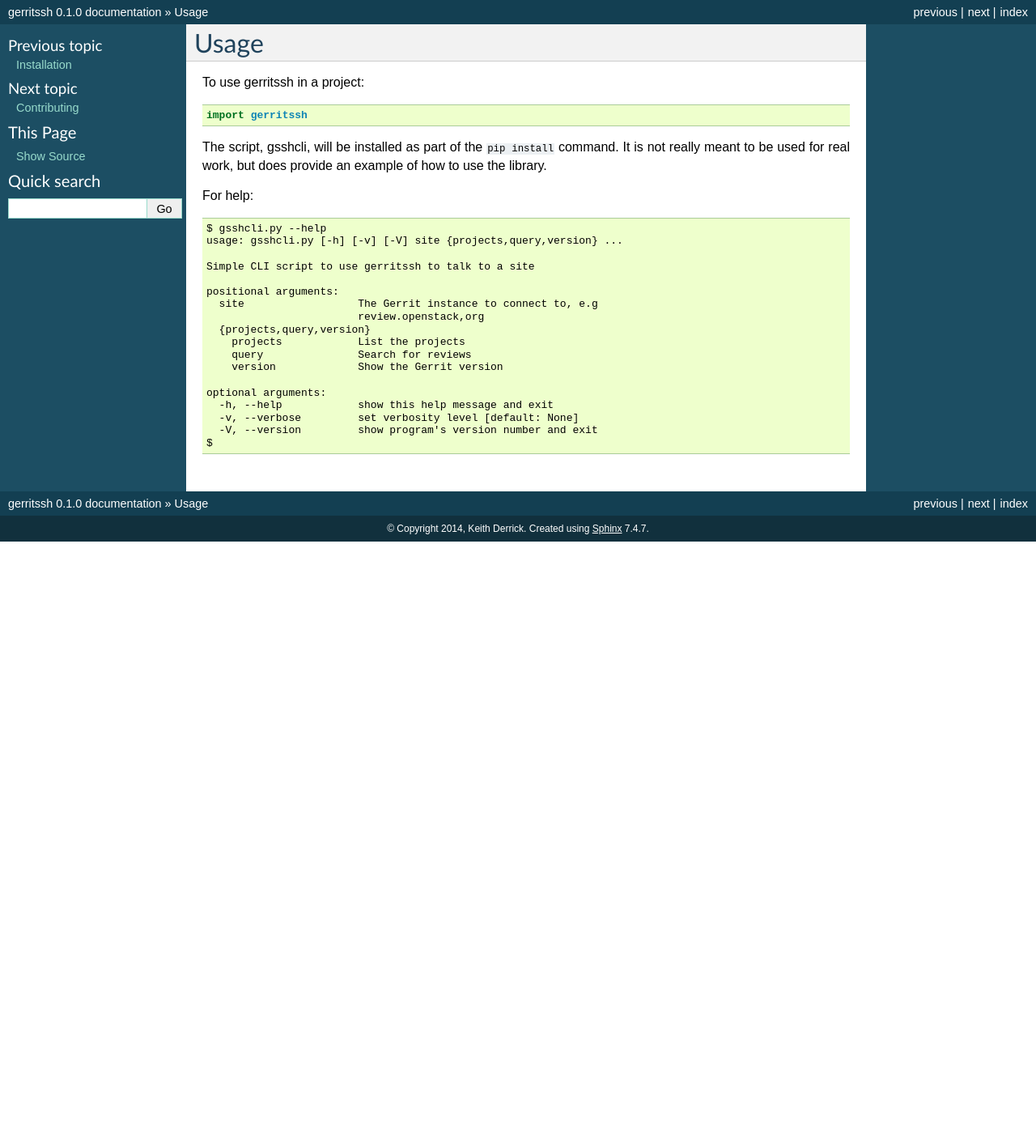
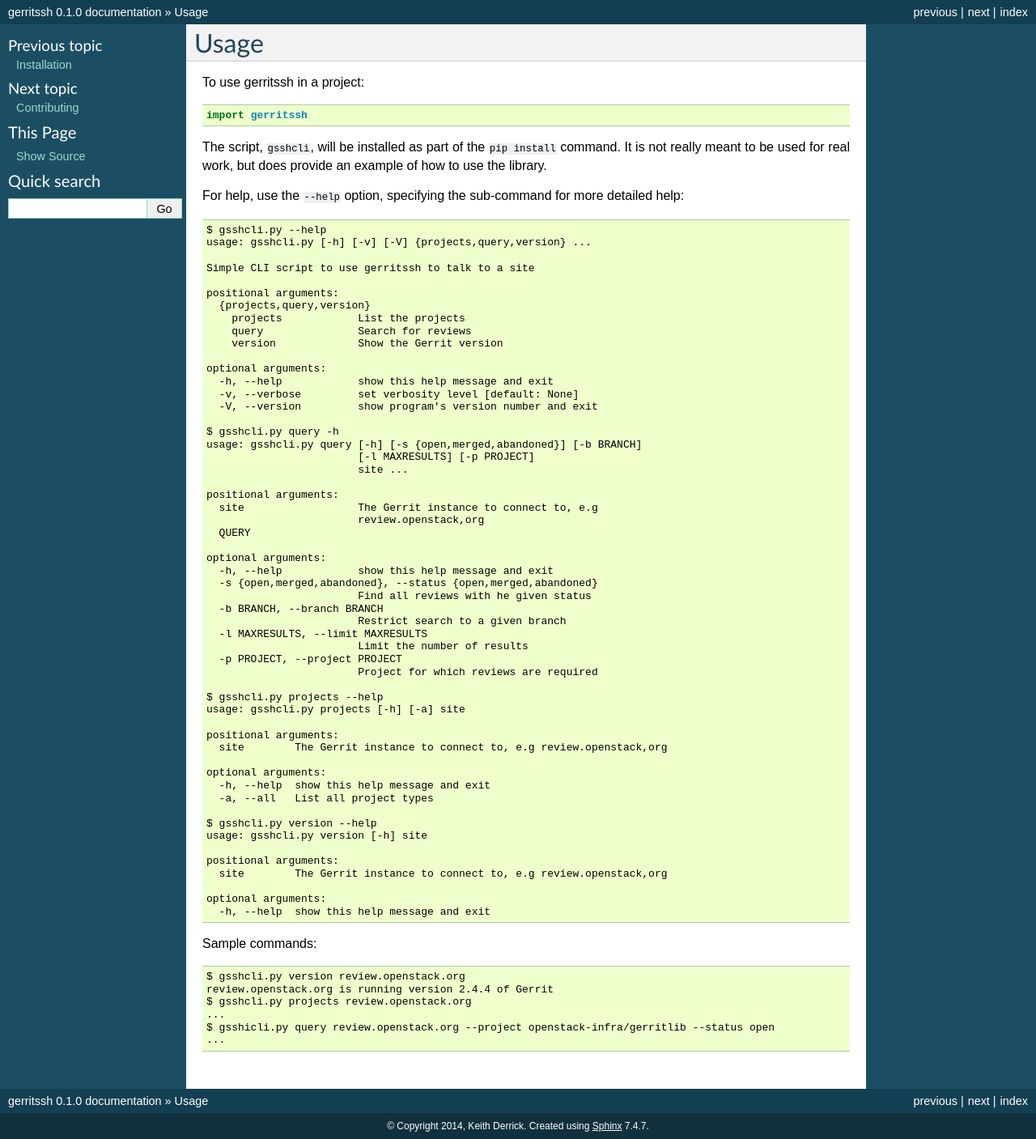
Before and after one commit to kdopen/gerritssh, a Sphinx documentation site: the page built from docs/usage.rst, in a window 1280 px wide. Shown: the whole page at 81% size. Built offline with Sphinx 7.4.7, drawn with Linux system fonts in a browser that asks for light colours; before the commit the page ends 900 px from its top, so only the background shows below that.

Commit message:
Add documentation for the example script

```diff
--- a/docs/usage.rst
+++ b/docs/usage.rst
@@ -6,20 +6,18 @@ To use gerritssh in a project::
 
 	import gerritssh
 
-The script, gsshcli, will be installed as part of the ``pip install`` command.
+The script, ``gsshcli``, will be installed as part of the ``pip install`` command.
 It is not really meant to be used for real work, but does provide an example
 of how to use the library.
 
-For help::
+For help, use the ``--help`` option, specifying the sub-command for more detailed help::
 
     $ gsshcli.py --help
-    usage: gsshcli.py [-h] [-v] [-V] site {projects,query,version} ...
+    usage: gsshcli.py [-h] [-v] [-V] {projects,query,version} ...
 
     Simple CLI script to use gerritssh to talk to a site
 
     positional arguments:
-      site                  The Gerrit instance to connect to, e.g
-                            review.openstack,org
       {projects,query,version}
         projects            List the projects
         query               Search for reviews
@@ -29,4 +27,52 @@ For help::
       -h, --help            show this help message and exit
       -v, --verbose         set verbosity level [default: None]
       -V, --version         show program's version number and exit
-    $
+
+    $ gsshcli.py query -h
+    usage: gsshcli.py query [-h] [-s {open,merged,abandoned}] [-b BRANCH]
+                            [-l MAXRESULTS] [-p PROJECT]
+                            site ...
+
+    positional arguments:
+      site                  The Gerrit instance to connect to, e.g
+                            review.openstack,org
+      QUERY
+
+    optional arguments:
+      -h, --help            show this help message and exit
+      -s {open,merged,abandoned}, --status {open,merged,abandoned}
+                            Find all reviews with he given status
+      -b BRANCH, --branch BRANCH
+                            Restrict search to a given branch
+      -l MAXRESULTS, --limit MAXRESULTS
+                            Limit the number of results
+      -p PROJECT, --project PROJECT
+                            Project for which reviews are required
+
+    $ gsshcli.py projects --help
+    usage: gsshcli.py projects [-h] [-a] site
+
+    positional arguments:
+      site        The Gerrit instance to connect to, e.g review.openstack,org
+
+    optional arguments:
+      -h, --help  show this help message and exit
+      -a, --all   List all project types
+
+    $ gsshcli.py version --help
+    usage: gsshcli.py version [-h] site
+
+    positional arguments:
+      site        The Gerrit instance to connect to, e.g review.openstack,org
+
+    optional arguments:
+      -h, --help  show this help message and exit
+
+Sample commands::
+
+    $ gsshcli.py version review.openstack.org
+    review.openstack.org is running version 2.4.4 of Gerrit
+    $ gsshcli.py projects review.openstack.org
+    ...
+    $ gsshicli.py query review.openstack.org --project openstack-infra/gerritlib --status open
+    ...
```
